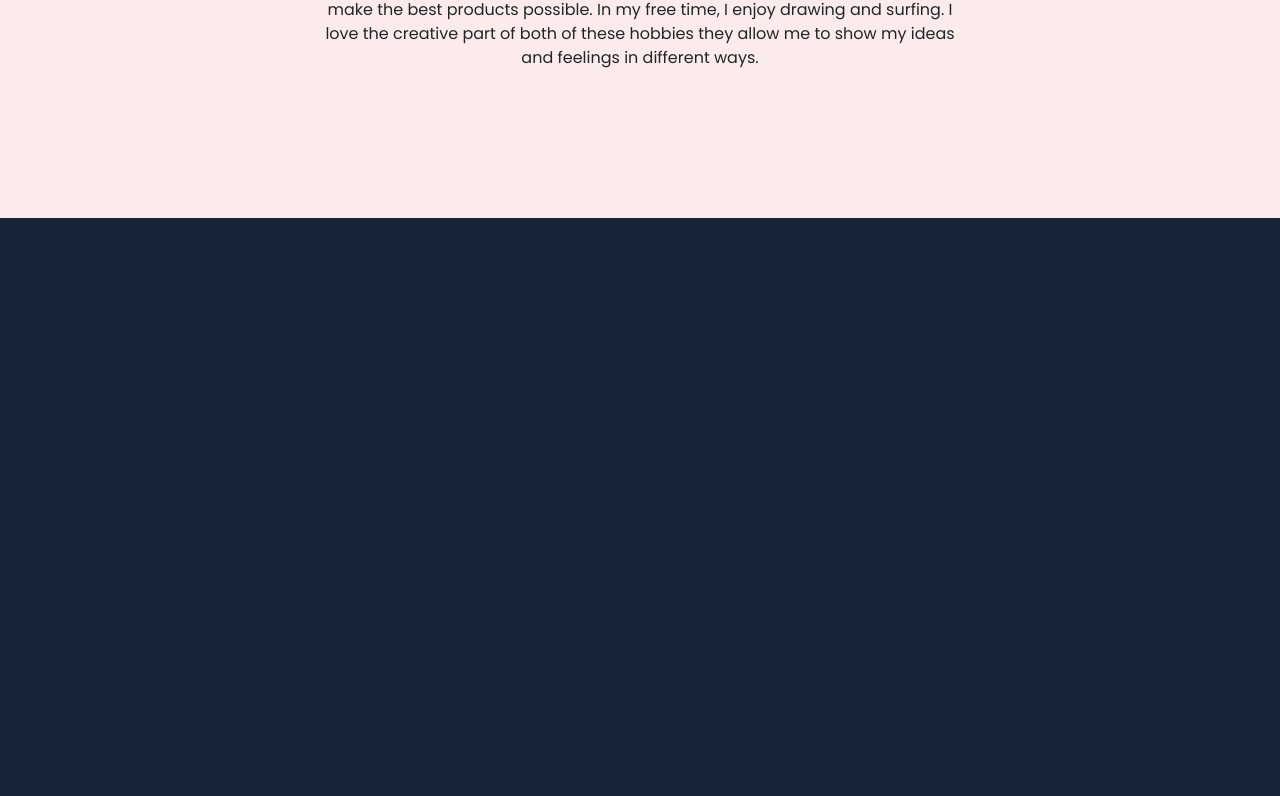
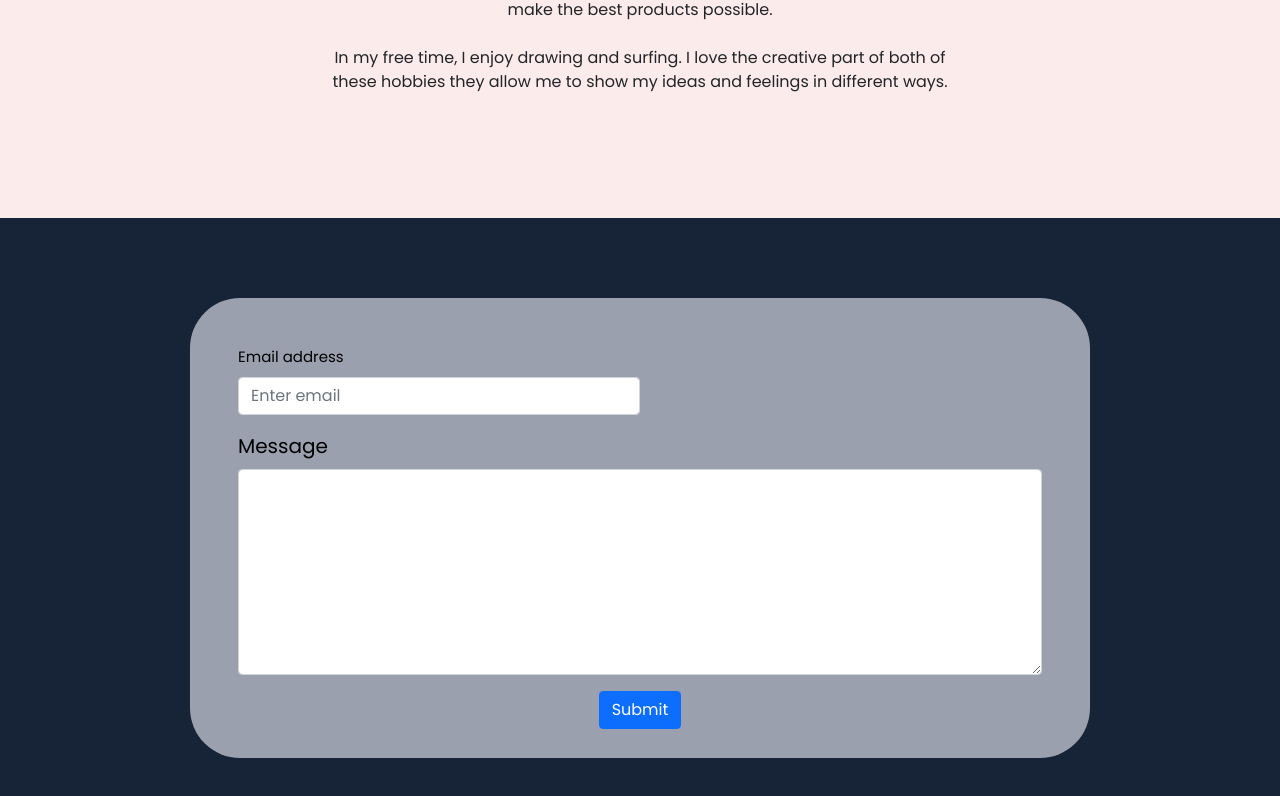
Before and after one commit to Hans-Tys/portfolio, a React (Create React App) app: page / in a window 1280 px wide. Shown: the part 968-1764 px from the top of the page. Built offline with nearby package versions, Linux system fonts and the light colour scheme.

Commit message:
added form

```diff
--- a/src/App.js
+++ b/src/App.js
@@ -1,6 +1,7 @@
 import './index.css'
 import Navbar from './Components/Navbar'
 import About from './Components/About'
+import Contact from './Components/Contact'
 
 function App() {
 
@@ -8,7 +9,7 @@
     <div className="App">
       <Navbar />
       <About />
-
+      <Contact />
     </div>
   );
 }
--- a/src/Components/About.jsx
+++ b/src/Components/About.jsx
@@ -13,7 +13,8 @@
           <p className='about-text'>
             As a developer, I want to show my ideas to the world and help other people realize their ideas too,
             but to do so I have to keep learning new skills so I can make the best products possible.
-
+            <br></br>
+            <br></br>
             In my free time, I enjoy drawing and surfing.
             I love the creative part of both of these hobbies they allow me to show my ideas and feelings in different ways.
           </p>
--- /dev/null
+++ b/src/Components/Contact.jsx
@@ -0,0 +1,29 @@
+import React from 'react'
+import Form from 'react-bootstrap/Form'
+import { Button } from 'react-bootstrap'
+
+export default function Contact() {
+  return (
+    <div className='contact-form'>
+
+        <Form>
+          <Form.Group className="mb-3 form-email" controlId="formBasicEmail">
+            <Form.Label>Email address</Form.Label>
+            <Form.Control type="email" placeholder="Enter email" />
+
+
+          </Form.Group>
+
+        <Form.Group className="mb-3 form-text" controlId="exampleForm.ControlTextarea1">
+          <Form.Label>Message</Form.Label>
+          <Form.Control as="textarea" rows={8} />
+        </Form.Group>
+        <Button variant="primary" type="submit">
+          Submit
+        </Button>
+
+        </Form>
+
+    </div>
+  )
+}
--- a/src/index.css
+++ b/src/index.css
@@ -3,6 +3,7 @@
 @import './styles/Navbar.css';
 @import './styles/About.css';
 @import './styles/Projects.css';
+@import './styles/Contact.css';
 @import url('https://fonts.googleapis.com/css2?family=Poppins:wght@100;400;700&display=swap');
 
 
--- /dev/null
+++ b/src/styles/Contact.css
@@ -0,0 +1,22 @@
+.contact-form{
+  background-color: rgba(245, 245, 255, 0.596);
+  border-radius: 50px;
+  height: 460px;
+  width: 900px;
+  margin: auto;
+  padding: 3rem;
+}
+
+
+.form-email{
+  text-align: left;
+  width: 50%;
+  color: black;
+  font-size: 15px;
+}
+
+.form-text{
+  color: black;
+  text-align: left;
+  font-size: 20px;
+}
```
